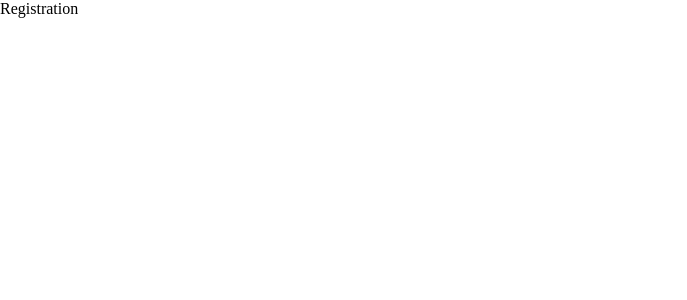
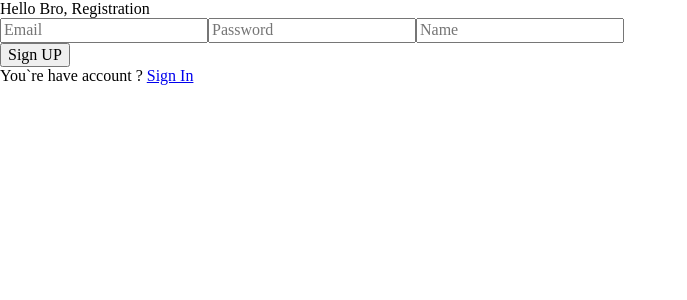
Before and after one commit to senner-code/progressive-rodo-client, a React (Create React App) app: page /registration in a window 1280 px wide. Shown: the top 300 px of the page, without its empty margins (0-687 px from the left). Built offline with nearby package versions, Linux system fonts and the light colour scheme.

Commit message:
Completed Auth Logic side

```diff
--- a/src/api/index.ts
+++ b/src/api/index.ts
@@ -1,7 +1,40 @@
-import axios, {AxiosInstance, AxiosRequestConfig} from 'axios'
 
-const config: AxiosRequestConfig = {
-  baseURL: 'http://localhost:5000/'
-}
+import axios, {AxiosInstance} from "axios";
+import {UserRes} from "../service/user.service";
+export const API_URL = 'http://localhost:5000';
 
-export const $api:AxiosInstance = axios.create(config)
+const $api:AxiosInstance = axios.create({
+  withCredentials: true,
+  baseURL: API_URL,
+})
+
+
+
+$api.interceptors.request.use((config => {
+  // @ts-ignore
+  config.headers.Authorization = `Bearer ${localStorage.getItem('token')}`
+  return config
+}))
+
+$api.interceptors.response.use((config => {
+  return config
+}),async (error) => {
+
+  if(error.response.status !== 401){
+    throw error
+  }
+  const originalRequest = error.config
+
+  if(error.response.status === 401 && error.config && !error.config._isRetry) {
+    originalRequest._isRetry = true
+
+    const response:UserRes = (await axios.get(`${API_URL}/user/refresh`, {withCredentials: true})).data
+    localStorage.setItem('token', response.tokens.accessToken)
+    return $api.request(originalRequest)
+  }
+
+})
+
+
+
+export default $api
--- a/src/components/App.tsx
+++ b/src/components/App.tsx
@@ -1,7 +1,14 @@
-import React, {FC} from 'react';
+import React, {FC, useEffect} from 'react';
 
 import Router from "./Router/Router";
+import UserController from "../controller/user.controller";
 const App:FC = () => {
+  useEffect(() => {
+    if (localStorage.getItem('token')) {
+      UserController.checkAuth()
+    }
+  }, [])
+
   return (
       <div className={`app`}>
         <Router/>
--- a/src/components/Authorization/Login/Login.tsx
+++ b/src/components/Authorization/Login/Login.tsx
@@ -2,13 +2,9 @@ import React, {useState} from 'react';
 import { Link } from 'react-router-dom';
 import './Login.scss'
 import Input from "../../../utils/Input";
-import UserService from "../../../service/user.service"
-import {useDispatch} from "react-redux";
-import {setUser} from "../../../store/reducers/user.reducer";
+import UserController from "../../../controller/user.controller";
 
 const Login = () => {
-
-  const dispatch = useDispatch()
 
   const [email, setEmail] = useState<string>('')
   const [password, setPassword] = useState<string>('')
@@ -24,9 +20,7 @@ const Login = () => {
           <Input placeholder={'Password'} type={'text'} value={password} setValue={setPassword}/>
         </div>
         <button className="login__submit" onClick={ async () => {
-          const data = await UserService.login(email,password)
-          dispatch(setUser(data))
-
+          await UserController.login(email,password)
         }}>Log in</button>
         <div className="login__reroute">
           <span>You`re new? <Link to={'/registration'}>Sign up</Link></span>
--- a/src/components/Authorization/Registration/Registration.tsx
+++ b/src/components/Authorization/Registration/Registration.tsx
@@ -1,12 +1,36 @@
-import React from 'react';
+import React, {FC, useState} from 'react';
+import {Link} from 'react-router-dom';
 import './Registration.scss'
+import Input from "../../../utils/Input";
+import UserController from "../../../controller/user.controller";
 
-const Registration = () => {
+const Registration: FC = () => {
+
+  const [email, setEmail] = useState<string>('')
+  const [password, setPassword] = useState<string>('')
+  const [name, setName] = useState<string>('')
+
+
   return (
     <div className={'registration'}>
-      Registration
+      <div className="registration__container">
+        <div className="registration__header">
+          Hello Bro, Registration
+        </div>
+        <div className="registration__inputs">
+          <Input placeholder={'Email'} type={'text'} value={email} setValue={setEmail}/>
+          <Input placeholder={'Password'} type={'password'} value={password} setValue={setPassword}/>
+          <Input placeholder={'Name'} type={'text'} value={name} setValue={setName}/>
+        </div>
+        <button className="registration__submit" onClick={async () => {
+          await UserController.registration(email, password, name)
+        }}>Sign UP
+        </button>
+        <div className="registration__reroute">
+          <span>You`re have account ? <Link to={'/login'}>Sign In</Link></span>
+        </div>
+      </div>
     </div>
   );
 };
-
 export default Registration;
--- /dev/null
+++ b/src/controller/user.controller.ts
@@ -0,0 +1,42 @@
+import UserService, {UserRes} from "../service/user.service";
+import {setUser} from "../store/reducers/user.reducer";
+
+import {store} from "../store/store";
+
+export interface User {
+  email: string,
+  id: number,
+  name: string,
+  isAuth?: boolean
+}
+
+class UserController {
+  static async login(email: string, password: string) {
+    UserService.login(email, password)
+      .then((data: UserRes) => {
+        localStorage.setItem('token', data.tokens.accessToken)
+        const user: User = data.user
+        store.dispatch(setUser(user))
+      })
+  }
+
+  static async registration(email: string, password: string, name: string) {
+    UserService.registration(email, password, name)
+      .then((data: UserRes) => {
+        localStorage.setItem('token', data.tokens.accessToken)
+        const user: User = data.user
+        store.dispatch(setUser(user))
+      })
+  }
+
+  static async checkAuth() {
+    UserService.refresh().then(data => {
+      localStorage.setItem('token', data.tokens.accessToken)
+      const user:User = data.user
+      store.dispatch(setUser(user))
+    })
+
+  }
+}
+
+export default UserController
--- a/src/service/user.service.ts
+++ b/src/service/user.service.ts
@@ -1,24 +1,31 @@
-import {$api} from "../api";
-
-
-export interface User{
-  user: {
-    email: string,
-    id:number,
-    name: string,
-    isAuth?: boolean
+import {User} from "../controller/user.controller";
+import axios from "axios";
+import $api, {API_URL} from "../api";
+export interface UserRes{
+  user: User
+  tokens: {
+    accessToken: string,
+    refreshToken: string
   }
 }
 
 class UserService {
   static async login(email: string, password: string) {
-    const data:User = JSON.parse(JSON.stringify((await $api.post('/user/login',{email,password})).data))
+    const data:UserRes = (await $api.post<any>('/user/login',{email,password})).data
     return data
   }
 
+  static async registration(email: string, password:string, name: string) {
+    const data:UserRes = (await $api.post<any>('/user/registration', {email,password,name})).data
+    return data
+  }
 
-
-
+  static async refresh() {
+    const data:UserRes = (await axios.get<any>(`${API_URL}/user/refresh`, {
+      withCredentials: true
+    })).data
+    return data
+  }
 
 }
 
--- a/src/store/reducers/user.reducer.tsx
+++ b/src/store/reducers/user.reducer.tsx
@@ -1,14 +1,12 @@
 import {createSlice, PayloadAction} from "@reduxjs/toolkit";
-import {User} from "../../service/user.service";
+import {User} from "../../controller/user.controller";
 
 
 const initialState: User = {
-  user: {
-    email: "",
-    id: 0,
-    name: "",
-    isAuth: false
-  }
+  email: "",
+  id: 0,
+  name: "",
+  isAuth: false
 }
 
 export const userSlice = createSlice({
@@ -16,13 +14,13 @@ export const userSlice = createSlice({
   initialState,
   reducers: {
     setUser: (state,user:PayloadAction<User>) => {
-      state.user.isAuth = true
-      state.user.id = user.payload.user.id
-      state.user.email = user.payload.user.email
-      state.user.name = user.payload.user.name
+      state.isAuth = true
+      state.id = user.payload.id
+      state.email = user.payload.email
+      state.name = user.payload.name
     },
     setAuthManual: (state, action: PayloadAction<boolean>) => {
-      state.user.isAuth = action.payload
+      state.isAuth = action.payload
     }
   }
 })
```
